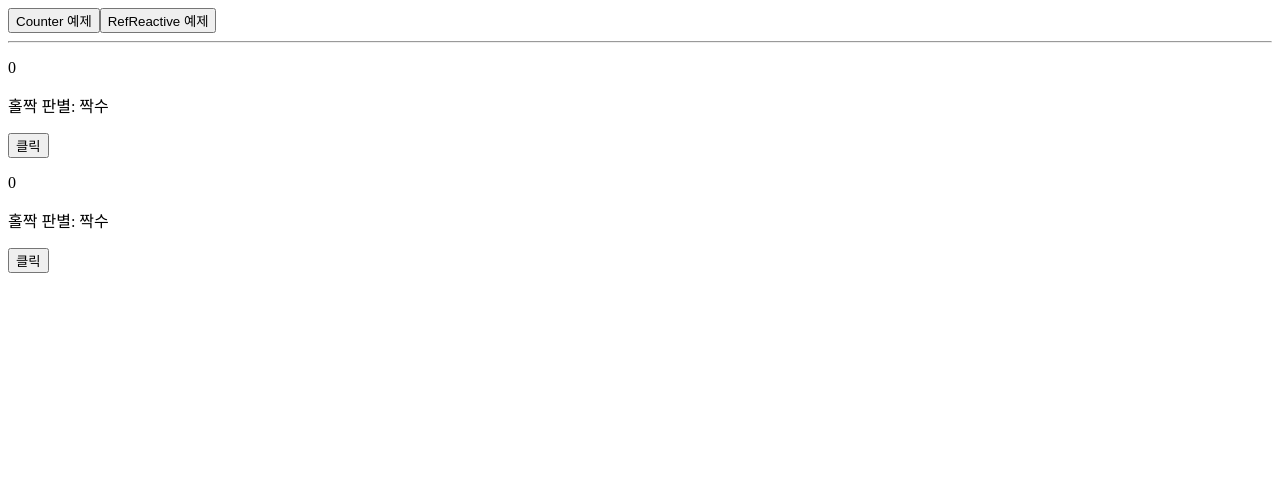
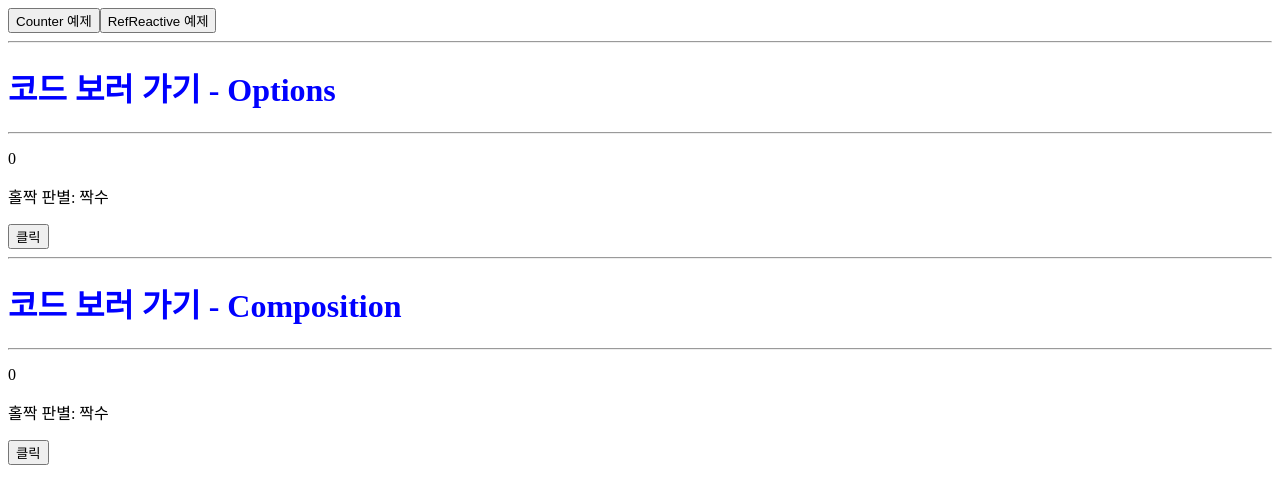
Before and after one commit to YooHyeok/vue-basic-todo-app, a Vue app in the folder v03/: page / in a window 1280 px wide. Shown: the top 504 px of the page. Built offline with nearby package versions, Linux system fonts and the light colour scheme.

Commit message:
feat: `00-Counter, 01-RefReactive` 깃 코드 링크 추가

```diff
--- a/v03/src/components/00-Counter.vue
+++ b/v03/src/components/00-Counter.vue
@@ -4,6 +4,15 @@ import CounterC from './00-CounterComposition.vue'
 </script>
 
 <template>
+    <a target="_blank" href="https://github.com/YooHyeok/vue-basic-todo-app/blob/main/v03/src/components/00-CounterOptions" style="text-decoration: none; color: blue;">
+      <h1 style="cursor: pointer;">코드 보러 가기 - Options</h1>
+    </a>
+    <hr/>
     <CounterO />
+    <hr/>
+    <a target="_blank" href="https://github.com/YooHyeok/vue-basic-todo-app/blob/main/v03/src/components/00-CounterComposition" style="text-decoration: none; color: blue;">
+      <h1 style="cursor: pointer;">코드 보러 가기 - Composition</h1>
+    </a>
+    <hr/>
     <CounterC />
 </template>
--- a/v03/src/components/01-RefReactive.vue
+++ b/v03/src/components/01-RefReactive.vue
@@ -21,20 +21,28 @@ const obj1 = reactive({
   name: 'kim', age: 33
 })
 
+const array1 = reactive([])
+
 const good = () => {
   count.value++;
   obj1.name = 'yoo'
   obj1.age = 34
   console.log("h1: ", h1.value)
   h1.value.innerText += "innerText+=바보 실행됨"
+  array1.push(obj1)
 }
 
 </script>
 
 <template>
+  <a target="_blank" href="https://github.com/YooHyeok/vue-basic-todo-app/blob/main/v03/src/components/01-RefReactive" style="text-decoration: none; color: blue;">
+    <h1 style="cursor: pointer;">코드 보러 가기</h1>
+  </a>
+  <hr/>
   <h1 ref="h1">Ref DOM 접근</h1>
   <p>count : {{ count }} </p>
   <p>obj1 : {{ obj1.name }} / {{ obj1.age }}</p>
+  <p>array1 : {{ array1 }}</p>
 
   <button @click="good">클릭</button>
 </template>
```
